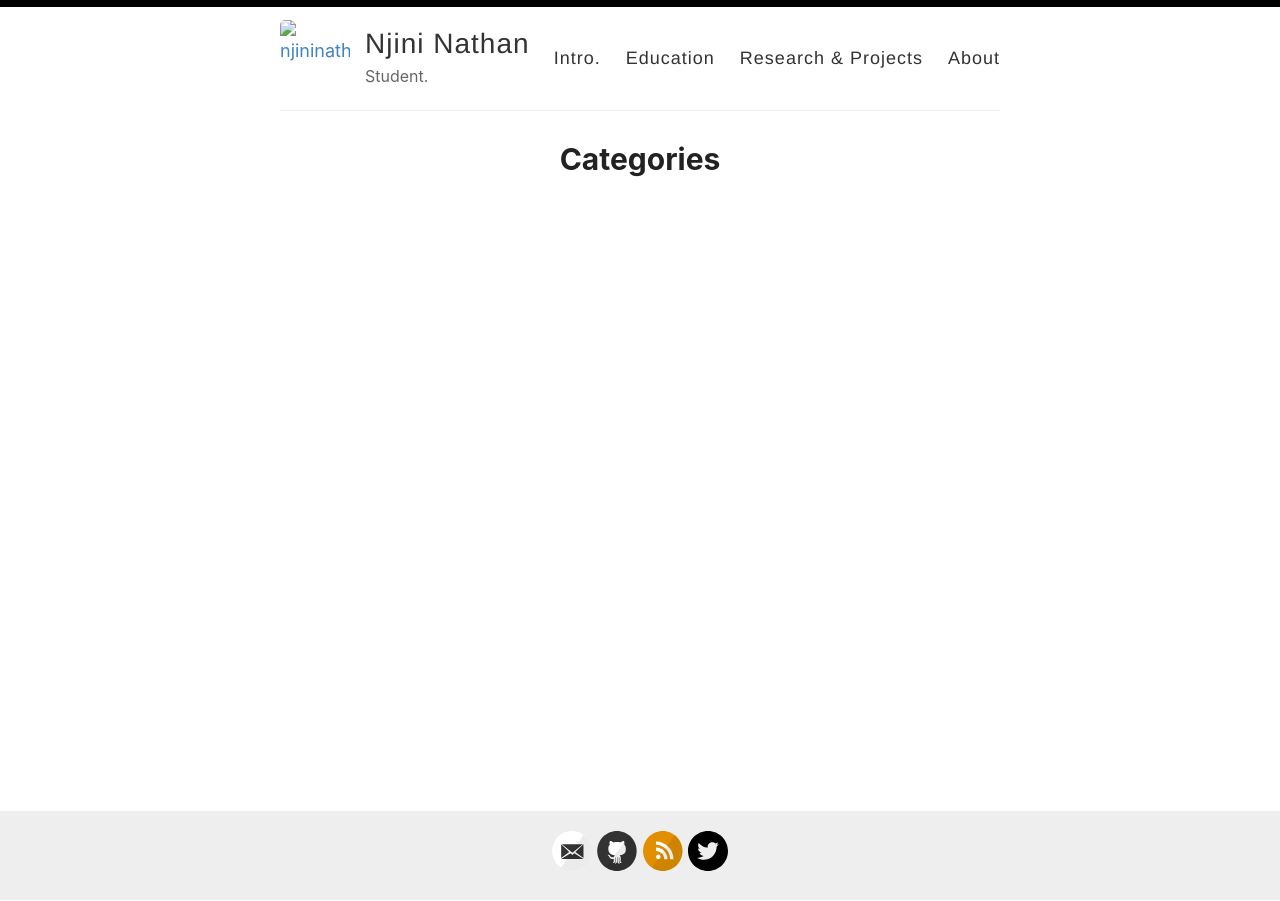
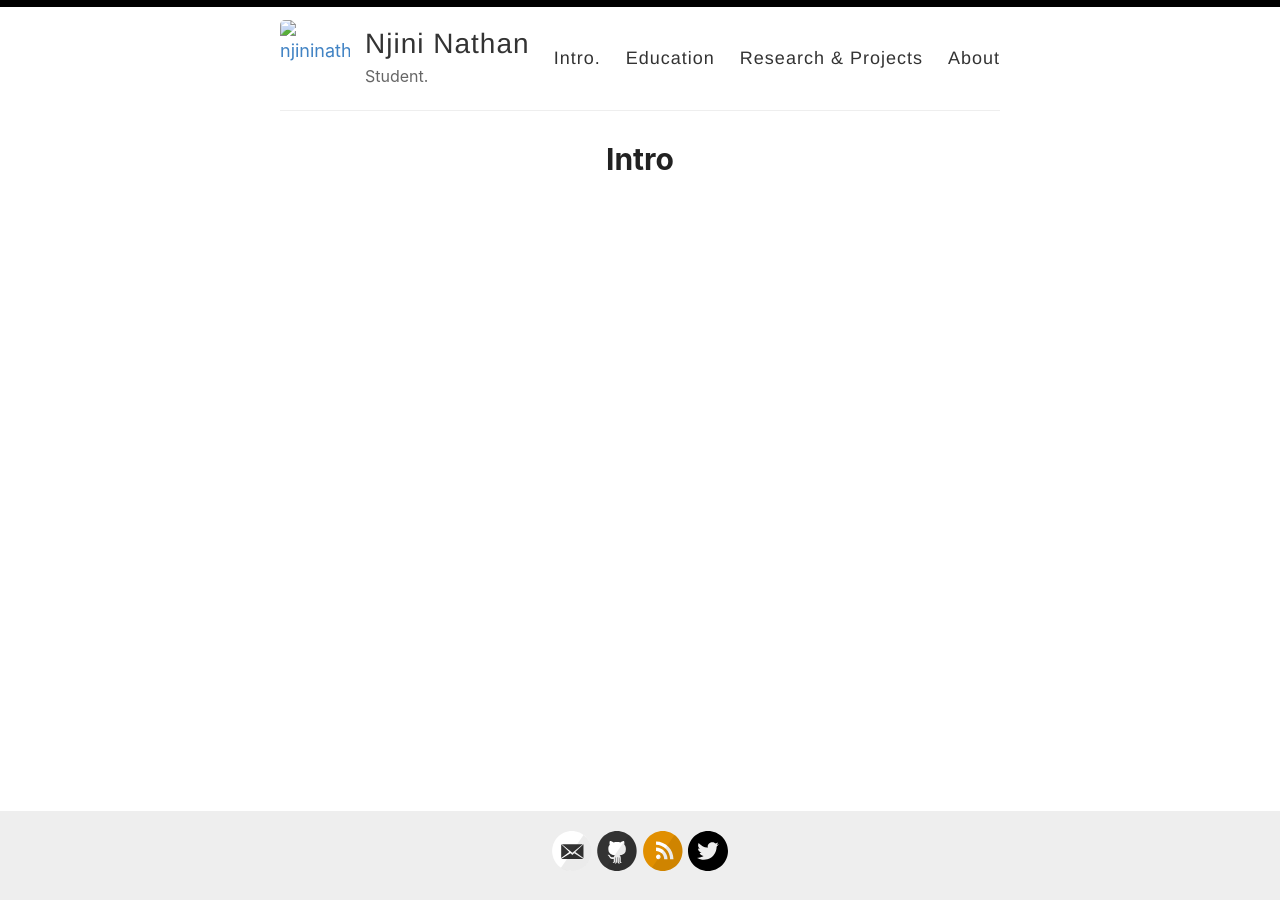
Before and after one commit to njininathan/njininathan.github.io, a Jekyll site: the page built from _pages/categories.md, in a window 1280 px wide. Built offline with Jekyll 4.4.1, drawn with Linux system fonts in a browser that asks for light colours.

Commit message:
Update categories.md

```diff
--- a/_pages/categories.md
+++ b/_pages/categories.md
@@ -1,24 +1,5 @@
 ---
 layout: page
-permalink: /categories/
-title: Categories
+permalink: /home/
+title: Intro
 ---
-
-
-<div id="archives">
-{% for category in site.categories %}
-  <div class="archive-group">
-    {% capture category_name %}{{ category | first }}{% endcapture %}
-    <div id="#{{ category_name | slugize }}"></div>
-    <p></p>
-
-    <h3 class="category-head">{{ category_name }}</h3>
-    <a name="{{ category_name | slugize }}"></a>
-    {% for post in site.categories[category_name] %}
-    <article class="archive-item">
-      <h4><a href="{{ site.baseurl }}{{ post.url }}">{% if post.title and post.title != "" %}{{post.title}}{% else %}{{post.excerpt |strip_html}}{%endif%}</a></h4>
-    </article>
-    {% endfor %}
-  </div>
-{% endfor %}
-</div>
```
